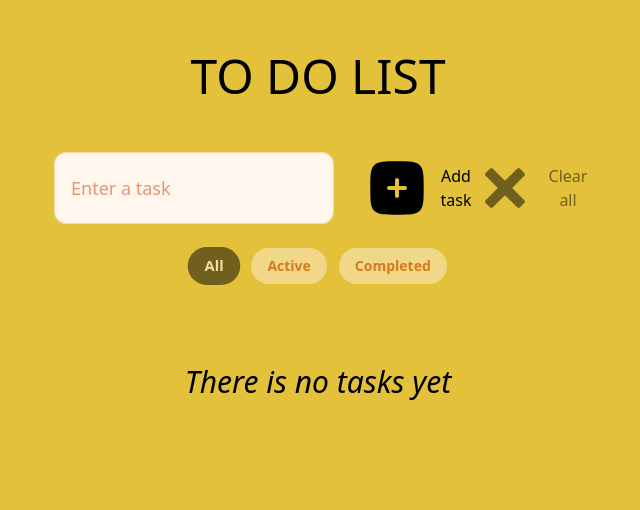
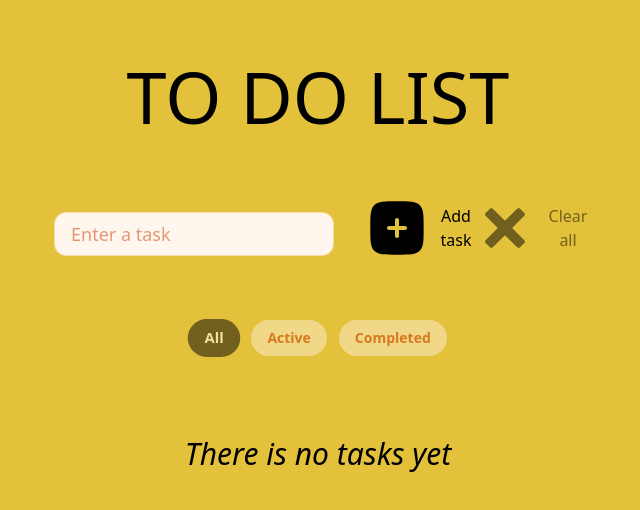
Before and after one commit to German900-code/To-Do-App-React-Tailwind, a React (Vite) app: page / in a window 1280 px wide. Shown: the top 510 px of the page, without its empty margins (322-962 px from the left). Built offline with nearby package versions, Linux system fonts and the light colour scheme.

Commit message:
Installing gh-pages and adding configurations

```diff
--- a/package.json
+++ b/package.json
@@ -7,7 +7,9 @@
     "dev": "vite",
     "build": "vite build",
     "lint": "eslint .",
-    "preview": "vite preview"
+    "preview": "vite preview",
+    "predeploy": "npm run build",
+    "deploy": "gh-pages -d dist"
   },
   "dependencies": {
     "@tailwindcss/vite": "^4.1.18",
--- a/src/App.jsx
+++ b/src/App.jsx
@@ -81,21 +81,21 @@ function App() {
   return (
     <div>
       {/* <p className="text-7xl text-center p-15 uppercase font-medium"> */}
-      <p className="text-6xl md:text-5xl text-center py-8 uppercase font-medium m-5">
+      <p className="text-5xl md:text-6xl lg:text-7xl text-center py-10 uppercase font-medium m-5">
         To Do List
       </p>
       {/* <div className="flex relative group flex-wrap justify-center gap-5 "> */}
-      <div className="h-18 flex flex-col sm:flex-row relative group justify-center gap-2 sm:gap-5 sm:justify-center">
+      <div className="h-18 w-full flex flex-col justify-center  sm:flex-row relative group gap-3 mb-5 sm:gap-5 sm:justify-center md:justify-center lg:justify-center">
         <input
           // className="bg-orange-50 border border-orange-200 rounded-xl text-black p-3 text-xl h-21 focus:outline-none focus:right-2 focus:ring-orange-300 hover:scale-105 transition-transform"
-          className="w-full md:w-2 sm:min-w-[280px] bg-orange-50 border border-orange-200 rounded-xl text-orange-700  px-4 py-3 text-base md:text-lg focus:outline-none focus:ring-2 focus:ring-orange-300 transition mr-3"
+          className="w-full mb-2 mt-5 md:w-2 sm:min-w-[280px] bg-orange-50 border border-orange-200 rounded-xl text-orange-700  px-4 py-3 text-base md:text-lg focus:outline-none focus:ring-2 focus:ring-orange-300 transition mr-3"
           type="text"
           placeholder="Enter a task"
           value={newTask}
           onChange={handleInputChange}
           onKeyDown={onKeyDownEnter}
         />
-        <div className="flex flex-row items-center gap-12 sm:justify-center sm:items-center sm:m-5">
+        <div className="flex flex-row items-center justify-center mb-5 gap-12 sm:justify-center sm:items-center sm:m-5">
           <Button
             icon={AddIcon}
             alt="add"
--- a/src/components/Filter.jsx
+++ b/src/components/Filter.jsx
@@ -6,7 +6,7 @@ function Filter({ filter, setFilter, tasks }) {
   ];
 
   return (
-    <div className="flex gap-3 justify-center mt-6">
+    <div className="flex gap-3 justify-center mt-14">
       {buttons.map((btn) => (
         <button
           disabled={tasks.length === 0}
--- a/vite.config.js
+++ b/vite.config.js
@@ -5,4 +5,5 @@ import tailwindcss from "@tailwindcss/vite";
 // https://vite.dev/config/
 export default defineConfig({
   plugins: [react(), tailwindcss()],
+  base: "/To-Do-App-React-Tailwind/",
 });
```
